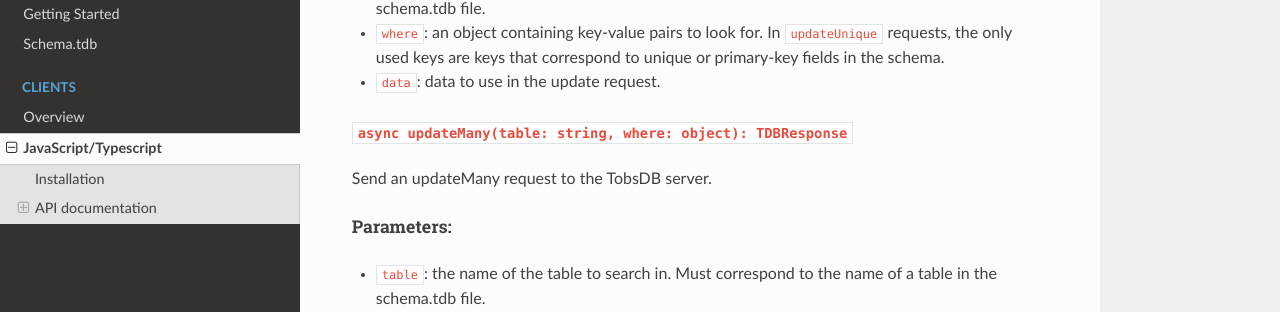
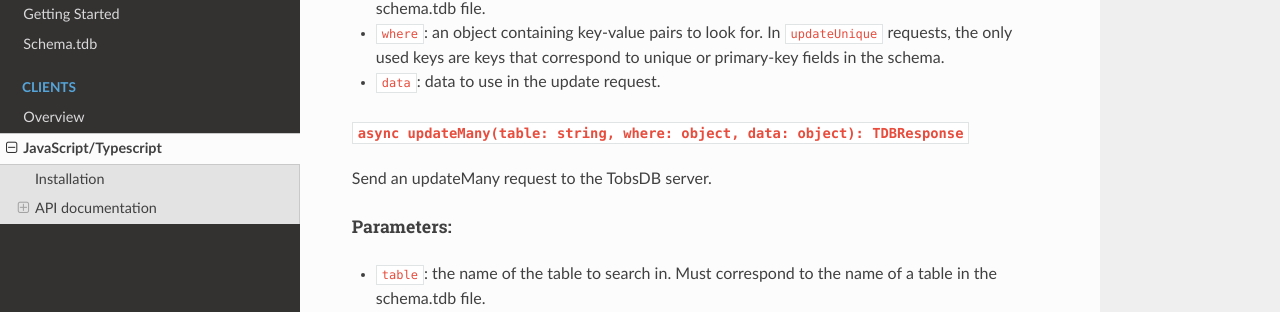
Before and after one commit to tobsdb/tobsdb, an MkDocs documentation site: the page built from docs/clients/js.md, in a window 1280 px wide and 900 px high, scrolled down 2750 px. Shown: the part 135-447 px from the top of the window. Built offline with MkDocs 1.6.1, drawn with Linux system fonts in a browser that asks for light colours; nearby versions of some CDN libraries.

Commit message:
docs: fix omission

```diff
--- a/docs/clients/js.md
+++ b/docs/clients/js.md
@@ -118,7 +118,7 @@
 In `updateUnique` requests, the only used keys are keys that correspond to unique or primary-key fields in the schema.
 - `data`: data to use in the update request.
 
-#### `async updateMany(table: string, where: object): TDBResponse`
+#### `async updateMany(table: string, where: object, data: object): TDBResponse`
 
 Send an updateMany request to the TobsDB server.
 
```
